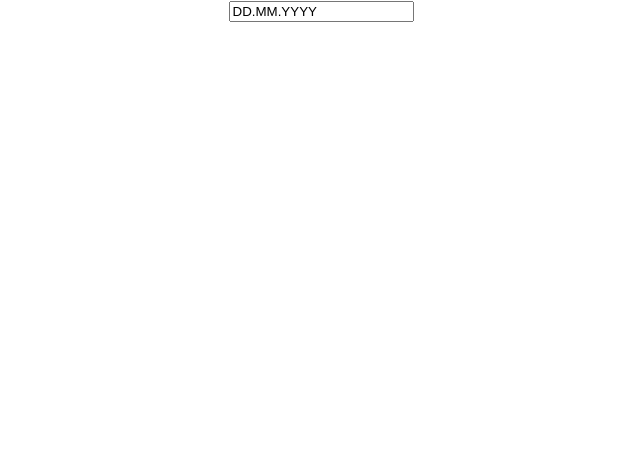
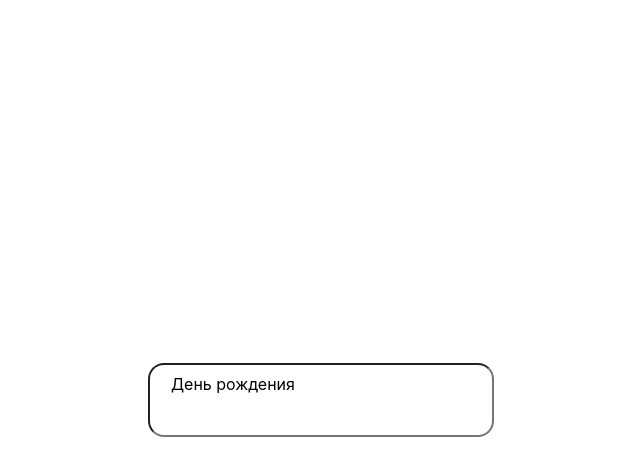
Before and after one commit to elter1109/reactInputDateMask, a React (Create React App) app: page / in a window 1280 px wide. Shown: the top 476 px of the page, without its empty margins (319-959 px from the left). Built offline with nearby package versions, Linux system fonts and the light colour scheme.

Commit message:
fix inputDate

```diff
--- a/src/App.css
+++ b/src/App.css
@@ -1,38 +1,38 @@
 .App {
-  text-align: center;
+  height: 100vh;
+  display: flex;
+  justify-content: center;
+  align-items: center;
+}
+.inputMask {
+  padding: 32px 23px 6px 23px;
+  font-size: 20px;
+  line-height: 32px;
+  background-color: transparent;
+  box-sizing: border-box;
+  color: #141414;
+  display: inline-block;
+  font-family: GerberaRegular, "Segoe UI", "Droid Sans", Roboto, Helvetica, Arial, sans-serif;
+  border-radius: 16px;
 }
 
-.App-logo {
-  height: 40vmin;
-  pointer-events: none;
+.inputMask:focus {
+  outline: none;
 }
 
-@media (prefers-reduced-motion: no-preference) {
-  .App-logo {
-    animation: App-logo-spin infinite 20s linear;
-  }
+.inputMask::selection {
+  background-color: #7733ff36;
 }
 
-.App-header {
-  background-color: #282c34;
-  min-height: 100vh;
-  display: flex;
-  flex-direction: column;
-  align-items: center;
-  justify-content: center;
-  font-size: calc(10px + 2vmin);
-  color: white;
+.field-label {
+  position: absolute;
+  font-size: 16px;
+  line-height: 24px;
+  top: 9px;
+  left: 23px;
+  right: 23px;
 }
 
-.App-link {
-  color: #61dafb;
+.label {
+  position: relative;
 }
-
-@keyframes App-logo-spin {
-  from {
-    transform: rotate(0deg);
-  }
-  to {
-    transform: rotate(360deg);
-  }
-}
--- a/src/App.js
+++ b/src/App.js
@@ -3,10 +3,14 @@ import './App.css';
 
 function App() {
     const value = ''
-    const className = 'select'
+    const className = 'inputMask'
   return (
     <div className="App">
-      <ReactInputDate mask='DD.MM.YYYY' showMaskOnFocus={false}  inputValue={value} className={className}/>
+        <label className='label'>
+            <ReactInputDate mask='DD.MM.YYYY' showMaskOnFocus={true}  className={className}/>
+            <span className='field-label'>День рождения</span>
+        </label>
+
     </div>
   );
 }
--- a/src/ReactInputMask.js
+++ b/src/ReactInputMask.js
@@ -1,6 +1,11 @@
 import React, {useState, useEffect} from 'react';
 
-export default function ReactInputMask({mask = '', showMaskOnFocus = false, inputValue, className}) {
+export default function ReactInputMask({
+                                           mask = 'DD.MM.YYYY',
+                                           showMaskOnFocus = false,
+                                           inputValue = '',
+                                           className = ''
+                                       }) {
     const [value, setValue] = useState('')
     const [toggleCursor, setCursor] = useState(false)
     const [positionCursor, setPosCursor] = useState({
@@ -40,8 +45,8 @@ export default function ReactInputMask({mask = '', showMaskOnFocus = false, inpu
         const letterObject = createObject(mask)
         setLetterObject(letterObject)
 
-        if(!showMaskOnFocus) setMaskOnFocus(true)
-    }, [inputValue, mask])
+        if (!showMaskOnFocus) setMaskOnFocus(true)
+    }, [inputValue, mask, showMaskOnFocus])
 
     const onFocus = (e) => {
         if (showMaskOnFocus && !maskOnFocus) {
@@ -49,16 +54,39 @@ export default function ReactInputMask({mask = '', showMaskOnFocus = false, inpu
         }
 
     }
+    const isCurrValueHaveDigital = (currValue) => {
+        const separator = currValue['3']
+        const reDigit = /[0-9]/g
+        const resultArr = Object.values(currValue).filter(el => el !== separator).map((el) => el.search(reDigit)).filter(el => el === 0)
+        return {
+            isCurrValueHaveAllDigit: Boolean(resultArr.length === 8),
+            isCurrValueNotDigital: Boolean(resultArr.length === 0)
+        }
+    }
+
 
     const onClick = (e) => {
-        setCursor(!toggleCursor)
+        const {isCurrValueHaveAllDigit} = isCurrValueHaveDigital(value)
+        if(isCurrValueHaveAllDigit) {
+            let {selectionStart} = e.target;
+            setPosCursor({
+                ...positionCursor,
+                start: selectionStart,
+                end: selectionStart + 1
+            })
+
+        } else {
+            setCursor(!toggleCursor)
+        }
+
+
     }
 
     const createValidObject = (mask) => {
         let validObject = {}, month = 0, day = 0, year = 0;
         [...mask].forEach((el, index) => {
             const newIndex = index + 1;
-            if (el === "M") {
+            if (el === "M" || el === "m") {
                 let regex = {};
                 if (month === 0) {
                     regex = {
@@ -73,7 +101,7 @@ export default function ReactInputMask({mask = '', showMaskOnFocus = false, inpu
                 }
                 const property = el + newIndex
                 validObject[property] = {...regex}
-            } else if (el === 'D') {
+            } else if (el === 'D' || el === "d") {
                 let regex = {}
                 if (day === 0) {
                     regex = {
@@ -88,7 +116,7 @@ export default function ReactInputMask({mask = '', showMaskOnFocus = false, inpu
                 }
                 const property = el + newIndex
                 validObject[property] = {...regex}
-            } else if (el === 'Y') {
+            } else if (el === 'Y' || el === "y") {
                 let regex;
                 if (year === 0) {
                     regex = {
@@ -110,6 +138,13 @@ export default function ReactInputMask({mask = '', showMaskOnFocus = false, inpu
                 }
                 const property = el + newIndex
                 validObject[property] = {...regex}
+            } else {
+                const regex = {
+                    mandatoryReg: /[./]/,
+                    dopReg: /[./]/
+                }
+                const property = el + newIndex
+                validObject[property] = {...regex}
             }
         })
         return validObject
@@ -122,8 +157,7 @@ export default function ReactInputMask({mask = '', showMaskOnFocus = false, inpu
         let isMatchEdditional = true;
         const prevPos = (position - 1).toString();
         const prevValue = value[prevPos] ?? '0';
-        console.log({val}, {position},{prevValue}, {prevPos}, {letter}, {newPos})
-        if ((prevValue === '3' && letter === "D") || (prevValue === '2' && letter === 'Y') || (prevValue === '1' && letter === "M")) {
+        if ((prevValue === '3' && letter.toUpperCase() === "D") || (prevValue === '2' && letter.toUpperCase() === 'Y') || (prevValue === '1' && letter.toUpperCase() === "M")) {
             isMatchEdditional = validObject[newPos].dopReg.test(val)
         }
         const isMatchTotal = isMatchMandatory && isMatchEdditional;
@@ -180,7 +214,15 @@ export default function ReactInputMask({mask = '', showMaskOnFocus = false, inpu
                         start: nextValue,
                         end: nextValue + 1
                     })
-                } else {
+                } else if(selectionStart === 3 || selectionStart === 6) {
+                    const nextSelStart = selectionStart;
+                    setPosCursor({
+                        ...positionCursor,
+                        start: nextSelStart,
+                        end: nextSelStart + 1
+                    })
+
+                }else {
                     setCursor(!toggleCursor)
                 }
             }
@@ -231,11 +273,28 @@ export default function ReactInputMask({mask = '', showMaskOnFocus = false, inpu
         }
     }
 
+    const onHandlePaste = (e) => {
+        const paste = (e.clipboardData || window.clipboardData).getData('text');
+        const {isCurrValueNotDigital} = isCurrValueHaveDigital(value)
+        if (isCurrValueNotDigital && paste.length === 10) {
+            setPosCursor({
+                ...positionCursor,
+                start: 0,
+                end: 1
+            })
+            const valueObject = createObject(paste)
+            setValue(valueObject)
+        }
+
+    }
+
     const newState = Object.keys(value)?.length > 0 ? Object.values(value).join('') : value
     return (
         <input id='inputDate' placeholder={showMaskOnFocus ? '' : mask} type='text'
                onClick={onClick} className={className}
                onFocus={onFocus} value={maskOnFocus ? newState : ''} onChange={onHandleChange} onKeyDown={onKeyDown}
-               autoComplete='off'></input>
+               autoComplete='off' onPaste={onHandlePaste}></input>
     )
 }
+
+//02.05.2001
```
